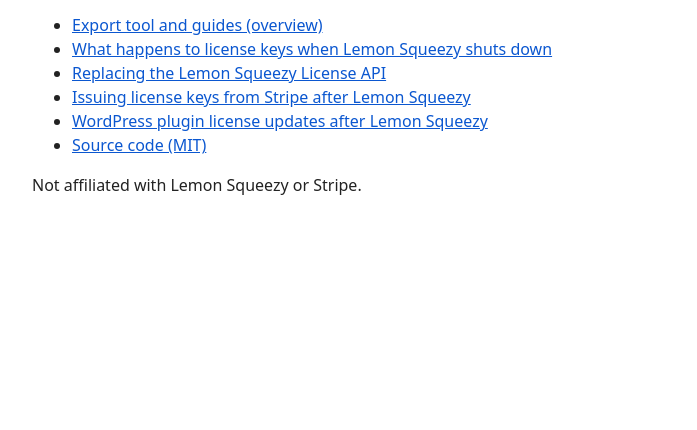
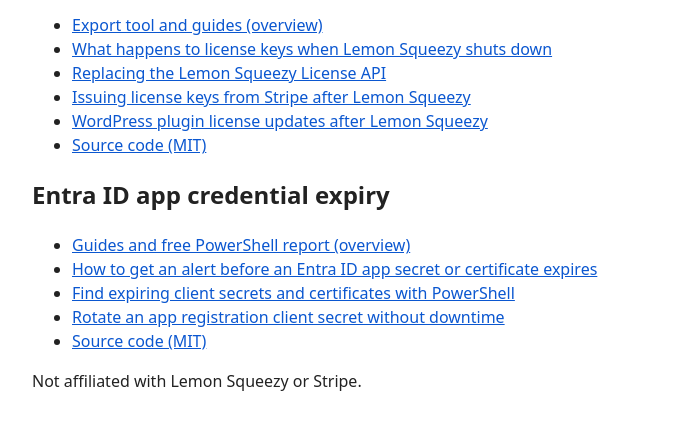
Before and after one commit to truone01/truone01.github.io, a plain HTML site: page index.html in a window 1280 px wide. Shown: the part 184-614 px from the top of the page, without its empty margins (288-985 px from the left). Drawn offline with Linux system fonts and the light colour scheme.

Commit message:
Link Entra credential expiry guides; sitemap

```diff
--- a/index.html
+++ b/index.html
@@ -15,5 +15,13 @@
 <li><a href="https://truone01.github.io/lemon-squeezy-license-export/guides/lemon-squeezy-wordpress-plugin-license-updates/">WordPress plugin license updates after Lemon Squeezy</a></li>
 <li><a href="https://github.com/truone01/lemon-squeezy-license-export">Source code (MIT)</a></li>
 </ul>
+<h2>Entra ID app credential expiry</h2>
+<ul>
+<li><a href="https://truone01.github.io/entra-app-credential-expiry/">Guides and free PowerShell report (overview)</a></li>
+<li><a href="https://truone01.github.io/entra-app-credential-expiry/alert-before-app-secret-expires.html">How to get an alert before an Entra ID app secret or certificate expires</a></li>
+<li><a href="https://truone01.github.io/entra-app-credential-expiry/find-expiring-client-secrets-powershell.html">Find expiring client secrets and certificates with PowerShell</a></li>
+<li><a href="https://truone01.github.io/entra-app-credential-expiry/rotate-app-registration-secret-without-downtime.html">Rotate an app registration client secret without downtime</a></li>
+<li><a href="https://github.com/truone01/entra-app-credential-expiry">Source code (MIT)</a></li>
+</ul>
 <p>Not affiliated with Lemon Squeezy or Stripe.</p>
 </body></html>
```
Also changed, not shown: robots.txt.
